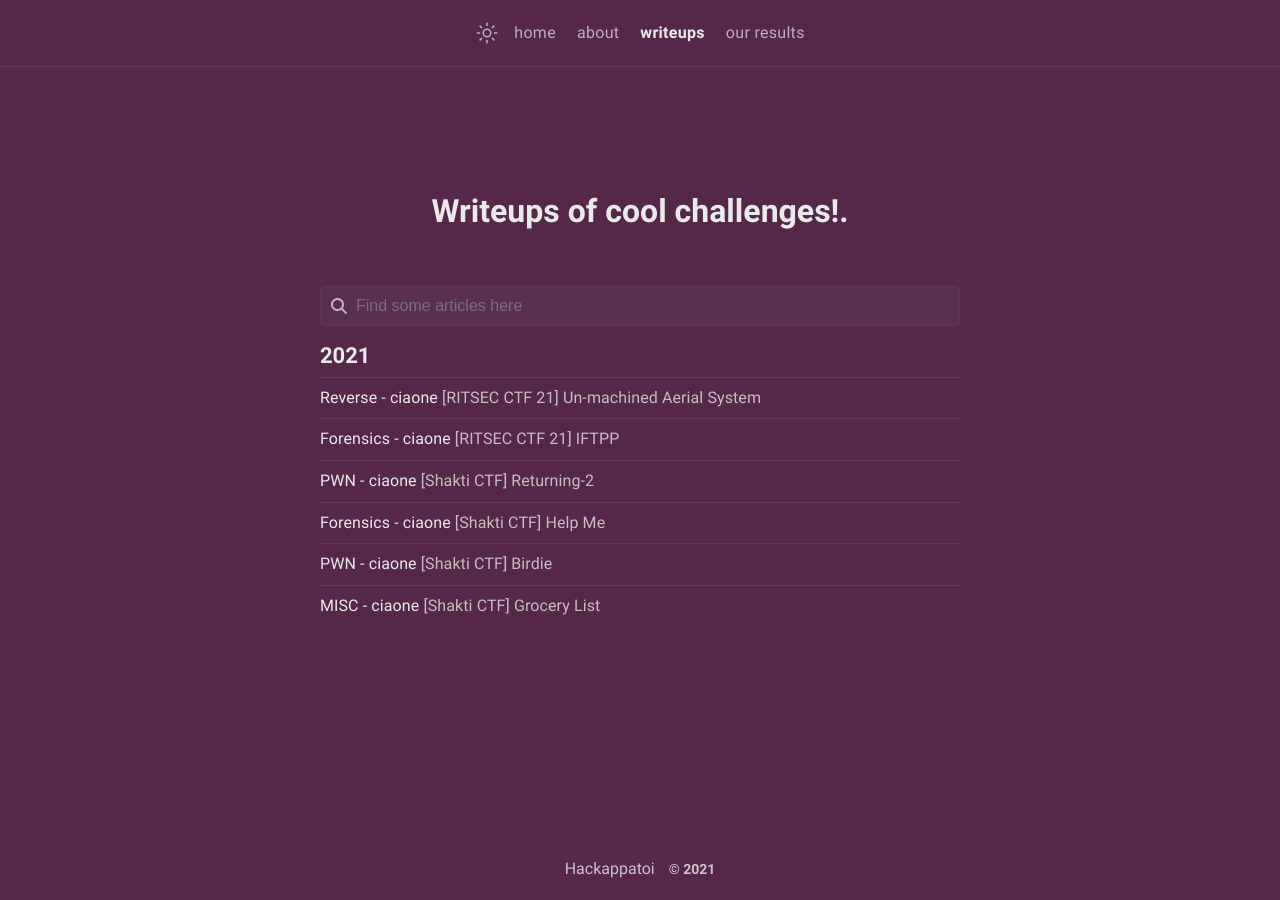
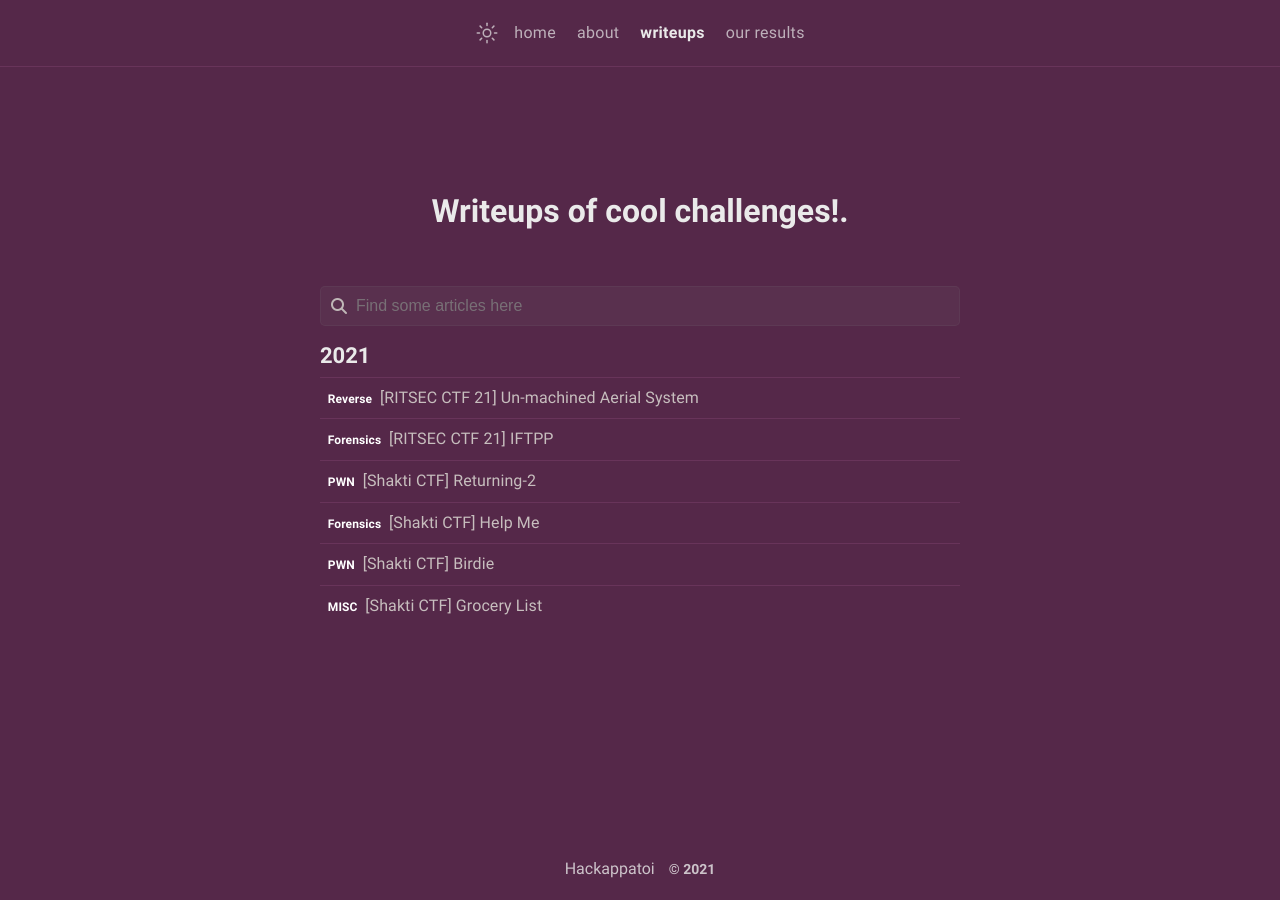
Before and after one commit to HACKappatoi/HACKappatoi.github.io, a Jekyll site: the page built from archive.html, in a window 1280 px wide. Built offline with Jekyll 4.4.1, drawn with Linux system fonts in a browser that asks for light colours; nearby versions of some CDN libraries.

Commit message:
forse va

```diff
--- a/_sass/klise/_base.scss
+++ b/_sass/klise/_base.scss
@@ -390,3 +390,16 @@ mark,
     }
   }
 }
+
+.badge {
+  display: inline-block;
+  padding: .35em .65em;
+  font-size: .75em;
+  font-weight: 700;
+  line-height: 1;
+  color: #fff;
+  text-align: center;
+  white-space: nowrap;
+  vertical-align: baseline;
+  border-radius: .25rem;
+}
--- a/archive.html
+++ b/archive.html
@@ -29,7 +29,7 @@ comments: false
   <article class="post-item">
     <h3 class="post-item-title">
       {%- for category in post.categories -%}
-        <span>{{ category }} - ciaone </span>
+        <span class="badge">{{ category }}</span>
       {%- endfor -%}
       <a href="{{ post.url }}">{{ post.title | escape }}</a>
     </h3>
```
